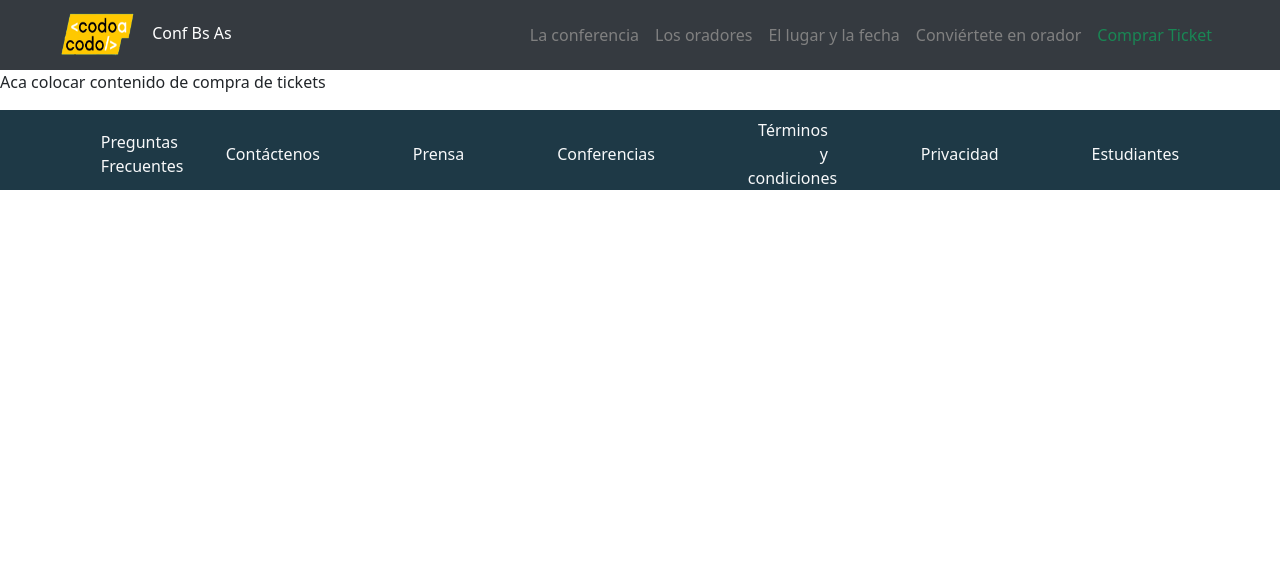
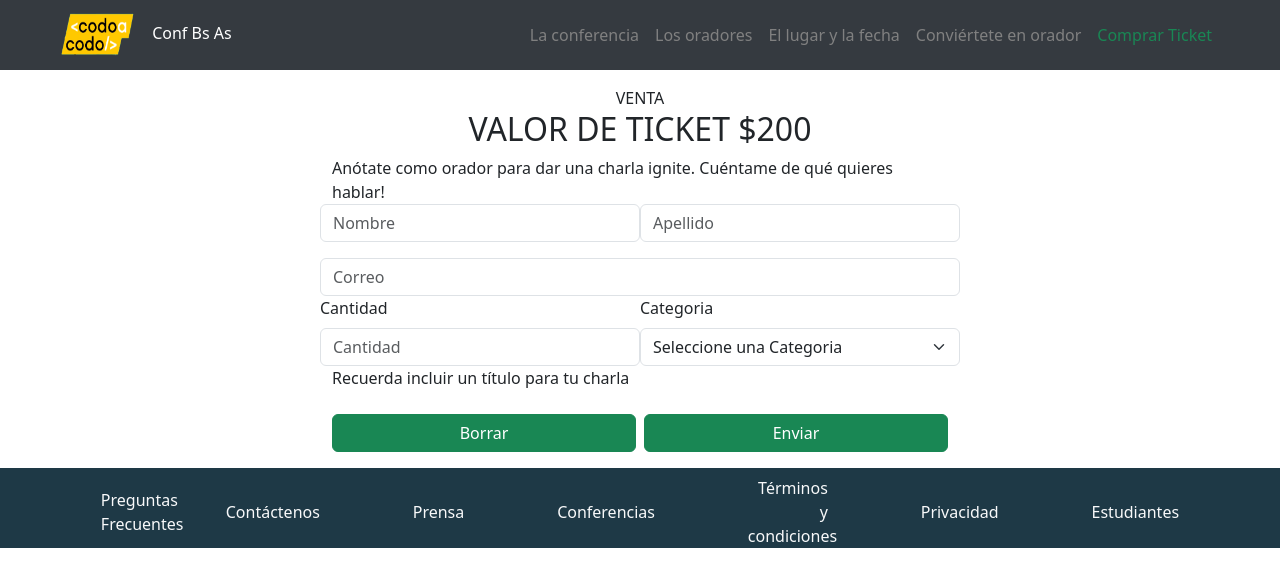
Before and after one commit to adrianammendola/tpintegrador, a plain HTML site: page compraTickets.html in a window 1280 px wide. Drawn offline with nearby package versions, Linux system fonts and the light colour scheme.

Commit message:
se agrego formulario de venta

```diff
--- a/compraTickets.html
+++ b/compraTickets.html
@@ -53,7 +53,59 @@
 
     <main>
 
-        <p> Aca colocar contenido de compra de tickets</p>
+        <section class="container-fluid">
+            <div class="row justify-content-center">
+                <div class="col-sm-12 text-center mt-3 ">
+                    <span>VENTA</span>
+                    <h2>VALOR DE TICKET $200</h2>
+                </div>
+                <div class="col-sm-12 col-md-6">
+                    <span>Anótate como orador para dar una charla ignite. Cuéntame de qué quieres hablar!</span>
+                    <form>
+                        <div class="row">
+                        <div class="col-sm-12 col-md-6 d-flex g-0">
+                          <label for="examplenputEmail1" class="form-label"></label>
+                          <input type="text" placeholder="Nombre" class="form-control" id="" aria-describedby="emailHelp">
+                        </div>
+
+                        <div class="col-sm-12 col-md-6 d-flex g-0">
+                            <label for="exampleInputPassword1" class="form-label"></label>
+                            <input type="text" placeholder="Apellido" class="form-control" id="">
+                        </div>
+
+                        <div class="col-12 d-flex g-0 mt-3">
+                            <label for="exampleInputPassword1" class="form-label"></label>
+                            <input type="text" placeholder="Correo" class="form-control" id="">
+                        </div>
+                        <div class="col d-flex g-0">
+                            <div style="width: 100%;">
+                                <label for="text" class="form-label" style="width: 100%;" >Cantidad</label>
+                                <input type="text" placeholder="Cantidad" class="form-control" id="">
+                            </div>
+
+                            <div style="width: 100%;">
+                                <label for="text" class="form-label">Categoria</label>
+                                <select class="form-select" aria-label="Default select example">
+                                    <option selected>Seleccione una Categoria</option>
+                                    <option value="1">Estudiante</option>
+                                    <option value="2">Trainee</option>
+                                    <option value="3">Junior</option>
+                                  </select>
+                            </div>
+
+                        </div>
+                          </div>
+                          <p>
+                              Recuerda incluir un título para tu charla
+                          </p>
+                          <div class="col-sm-12 d-flex">
+                            <button type="button" id="" class="btn btn-success mt-2 mb-3 me-2 " style="width: 100%;">Borrar</button>
+                            <button type="button" id="" class="btn btn-success mt-2 mb-3 " style="width: 100%;">Enviar</button>
+                          </div>
+                      </form>
+                </div>
+            </div>
+        </section>
 
     </main>
 
```
